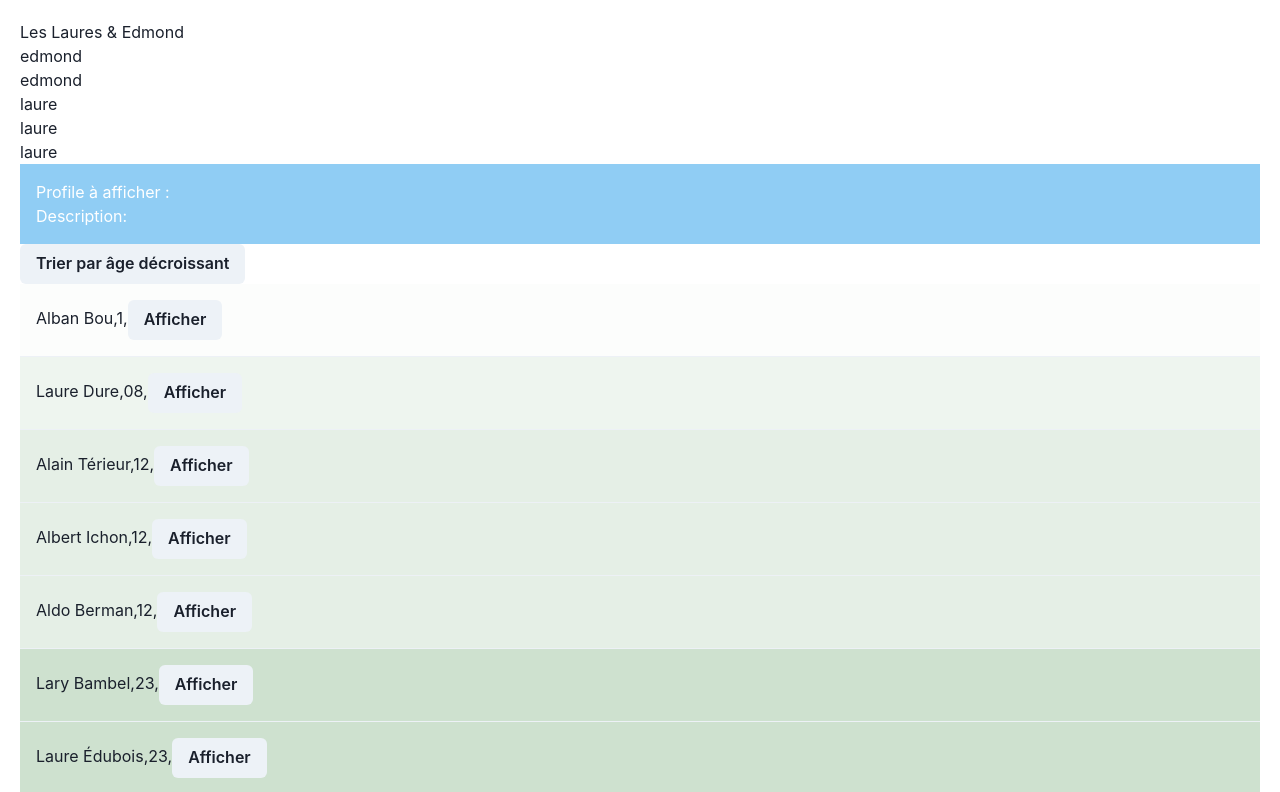
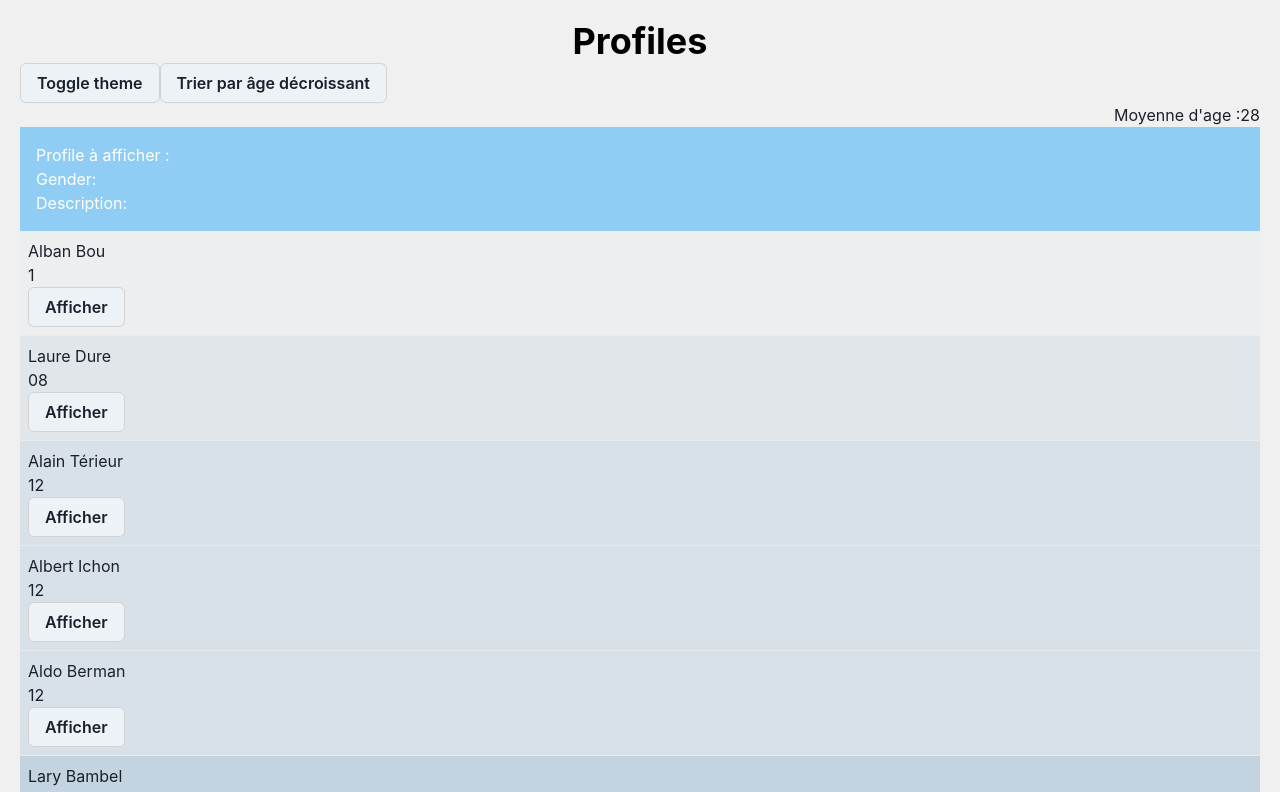
Before and after one commit to Abauchot/front-test-Antoine, a React (Create React App) app: page / in a window 1280 px wide. Shown: the top 792 px of the page. Built offline with nearby package versions, Linux system fonts and the light colour scheme.

Commit message:
Final push

```diff
--- a/src/App.tsx
+++ b/src/App.tsx
@@ -1,11 +1,14 @@
 import React, { useEffect, useState } from "react";
-import "./App.css";
-import { Box, Button, Divider, Flex } from "@chakra-ui/react";
+import "./css/App.css";
+import { Box, Button, Flex, Heading } from "@chakra-ui/react";
+import ProfileComponent from "./components/Profile";
+import { useThemeContext } from "./context/ThemeContext";
 
 export interface Profile {
     name: string;
     age: string;
     description: string;
+    gender?: string;
 }
 
 
@@ -84,62 +87,57 @@ const gens : Profile[] = [
     },
 ];
 
+
 function App() {
     const [profileDisplayed, setProfileDisplayed] = useState("");
+    const [profileDisplayedGender, setProfileDisplayedGender] = useState("");
     const [sortedByAge, setSortedByAge] = useState<"asc" | "desc">("asc");
     const [sortedProfiles, setSortedProfiles] = useState<Profile[]>([]);
     const [averageAge, setAverageAge] = useState<number>(0);
+    const { theme, toggleTheme } = useThemeContext();
+
+    const fetchGenderForName = async (name: string): Promise<string> => {
+        console.log(name)
+        try {
+            if(!name) return 'unknown'
+            const response = await fetch(`https://api.genderize.io?name=${name.split(" ")[0]}`);
+            const data = await response.json();
+            return data.gender;
+        } catch (error) {
+            console.error("Error fetching gender data:", error);
+            return 'unknown';
+        }
+    };
+
+    const displayProfile = async (profile: Profile): Promise<void> => {
+        setProfileDisplayed(profile.name);
+        if (!profile.gender) {
+            const gender = await fetchGenderForName(profile.name);
+            setProfileDisplayedGender(gender);
+            const updatedProfiles = sortedProfiles.map((p) => (p.name === profile.name ? { ...p, gender } : p));
+            setSortedProfiles(updatedProfiles);
+        }
+    };
 
 
+    // trier les profils par age
     useEffect((): void => {
         sortProfilesByAge();
     }, []);
 
     // afficher le nom de la personne sélectionnée dans le titre de la page
-    useEffect(() => {
+    useEffect((): void => {
         document.title = profileDisplayed || "Profiles";
     }, [profileDisplayed]);
 
 
-    const displayProfile = (profile: string) => {
-        setProfileDisplayed(profile);
-    };
-
-    // métode qui retounr tous les Laure et Edmond en minuscule
-    const returnLaureEtEdmond = (peoples: any): any => {
-        const gensFiltered: string[] = [];
-        peoples.forEach((v: { name: string; }) => {
-            const firstNAme: string = v.name.split(" ")[0];
-            if (firstNAme === "Laure" || firstNAme === "Edmond") {
-                const newName: string = firstNAme.toLowerCase();
-                gensFiltered.push(newName);
-            }
-        });
-        return gensFiltered;
-    };
 
 
-//fonction va permettre d'afficher tous les profiles
-    function Profile ({name, age, description, onClick}: any) {
-        const isOlder: boolean = parseInt(age) > 20;
-        const opacity: number = Math.min(parseInt(age) / 100, 1);
-        return (
-            <>
-                <Box p='4' className={`profile-box ${isOlder ? 'older' : ''}`} style={{ backgroundColor: `rgba(46, 125, 50, ${opacity})` }} >
-                    {name},
-                    {age},
-                    {description}
-                    <Button onClick={onClick}>Afficher</Button>
-                </Box>
-                <Divider/>
-            </>
-        );
-    }
 
 //trier par age
     const sortProfilesByAge = (): void => {
         const sortedGens: Profile[] = [...gens];
-        sortedGens.sort((a: Profile, b:Profile) => {
+        sortedGens.sort((a: Profile, b: Profile) => {
             if (sortedByAge === "asc") {
                 return parseInt(a.age) - parseInt(b.age);
             } else {
@@ -148,7 +146,9 @@ function App() {
         });
         setSortedByAge(sortedByAge === "asc" ? "desc" : "asc");
         setSortedProfiles(sortedGens);
-        const averageAge = calculateAverageAge(sortedGens);
+
+
+        const averageAge: number = calculateAverageAge(sortedGens);
         setAverageAge(averageAge);
     };
 
@@ -157,40 +157,36 @@ function App() {
         if (profiles.length === 0) {
             return 0;
         }
-
-        const totalAge = profiles.reduce((sum, profile) => sum + parseInt(profile.age), 0);
+        const totalAge: number = profiles.reduce((sum: number, profile: Profile) => sum + parseInt(profile.age), 0);
         return totalAge / profiles.length;
     };
 
     return (
         <Box padding={5}>
-            <Box>
-                Les Laures & Edmond
-                {returnLaureEtEdmond(gens).map((name: string) => (
-                    <p>{name}</p>
-                ))}
-            </Box>
-
-            <Flex flexDir="column" bg="blue.200" color="white" p="4">
-                Profile à afficher : {profileDisplayed}
-                <Box>
-                    Description:
-                    {gens.find((v) => v.name === profileDisplayed)?.description}
-                </Box>
-            </Flex>
+            <Heading textAlign="center" color={theme === "light" ? "black" : "white"}>
+                Profiles
+            </Heading>
+            <Button onClick={toggleTheme}>Toggle theme</Button>
             <Button onClick={sortProfilesByAge}>
                 Trier par âge {sortedByAge === "asc" ? "croissant" : "décroissant"}
             </Button>
-
+            <Box textAlign="right">Moyenne d'age :{averageAge.toFixed(0)} </Box>
+            <Flex flexDir="column" bg="blue.200" color="white" p="4">
+                Profile à afficher : {profileDisplayed}<br/>
+                Gender: {profileDisplayedGender}
+                <Box>
+                    Description:
+                    {gens.find((v: Profile): boolean => v.name === profileDisplayed)?.description}
+                </Box>
+            </Flex>
             {sortedProfiles.map((profile: Profile, index: number) => (
-                <Profile
+                <ProfileComponent
                     key={index}
                     name={profile.name}
                     age={profile.age}
-                    onClick={() => displayProfile(profile.name)}
-                />
+                    onClick={() => displayProfile(profile)}
+                 />
             ))}
-            <Box>Moyenne d'age :{averageAge.toFixed(0)} </Box>
         </Box>
     );
 }
--- /dev/null
+++ b/src/components/Profile.tsx
@@ -0,0 +1,34 @@
+import React from "react";
+import { Box, Button, Divider } from "@chakra-ui/react";
+
+interface profileProps {
+    name: string;
+    age: string;
+    onClick: () => void;
+}
+
+const ProfileComponent: React.FC<profileProps> = ({
+    name,
+    age,
+    onClick
+}) => {
+    const isOlder: boolean = parseInt(age) > 20;
+    const opacity: number = Math.min(parseInt(age) / 100, 1);
+
+    return (
+        <>
+                <Box
+                    p="2"
+                    className={`${isOlder ? "older" : ""}`}
+                    style={{ backgroundColor: `rgba(50, 113, 168, ${opacity})` }}
+                >
+                    <li>{name}</li>
+                    <li>{age}</li>
+                    <Button  onClick={onClick}>Afficher</Button>
+                </Box>
+                <Divider />
+        </>
+    );
+};
+
+export default ProfileComponent;
--- /dev/null
+++ b/src/context/ThemeContext.tsx
@@ -0,0 +1,27 @@
+import React, { createContext, useContext, useState } from "react";
+
+
+const ThemeContext = createContext<{
+    theme: string;
+    toggleTheme: () => void;
+}>({
+    theme: "light", toggleTheme: (): void => {
+    }
+});
+
+export function useThemeContext() {
+    return useContext(ThemeContext);
+}
+
+export function ThemeProvider({ children }: { children: React.ReactNode }) {
+    const [theme, setTheme] = useState("light");
+    const toggleTheme = (): void => {
+        setTheme((prevTheme: string): string => (prevTheme === "light" ? "dark" : "light"));
+    };
+
+    return (
+        <ThemeContext.Provider value={{ theme, toggleTheme }}>
+            {children}
+        </ThemeContext.Provider>
+    );
+}
--- a/src/App.css
+++ b/src/css/App.css
@@ -38,10 +38,6 @@
 }
 
 .profile-box {
-  background-color: rgba(46, 125, 50, 0.2);
+  background-color: rgba(50, 113, 168, 0.2);
   transition: background-color 0.5s;
 }
-
-.profile-box.older {
-  background-color: rgba(46, 125, 50, 0.8);
-}
--- a/src/index.css
+++ b/src/css/index.css
@@ -5,9 +5,18 @@ body {
     sans-serif;
   -webkit-font-smoothing: antialiased;
   -moz-osx-font-smoothing: grayscale;
+  background: #F0F0F0 !important;
 }
 
 code {
   font-family: source-code-pro, Menlo, Monaco, Consolas, 'Courier New',
     monospace;
 }
+
+li {
+  list-style: none;
+}
+
+Button{
+  border: lightgray 1px solid;
+}
--- a/src/index.tsx
+++ b/src/index.tsx
@@ -1,19 +1,24 @@
 import React from "react";
 import ReactDOM from "react-dom/client";
-import "./index.css";
+import "./css/index.css";
 import App from "./App";
 import reportWebVitals from "./reportWebVitals";
 import { ChakraProvider } from "@chakra-ui/react";
+import {ThemeProvider} from "./context/ThemeContext";
+
 
 const root = ReactDOM.createRoot(
     document.getElementById("root") as HTMLElement
 );
 
+
 root.render(
     <React.StrictMode>
-        <ChakraProvider>
-            <App />
-        </ChakraProvider>
+        <ThemeProvider>
+            <ChakraProvider>
+                <App />
+            </ChakraProvider>
+        </ThemeProvider>
     </React.StrictMode>
 );
 
```
Also changed, not shown: 1 other file (tests, documents, lock files or other folders).
